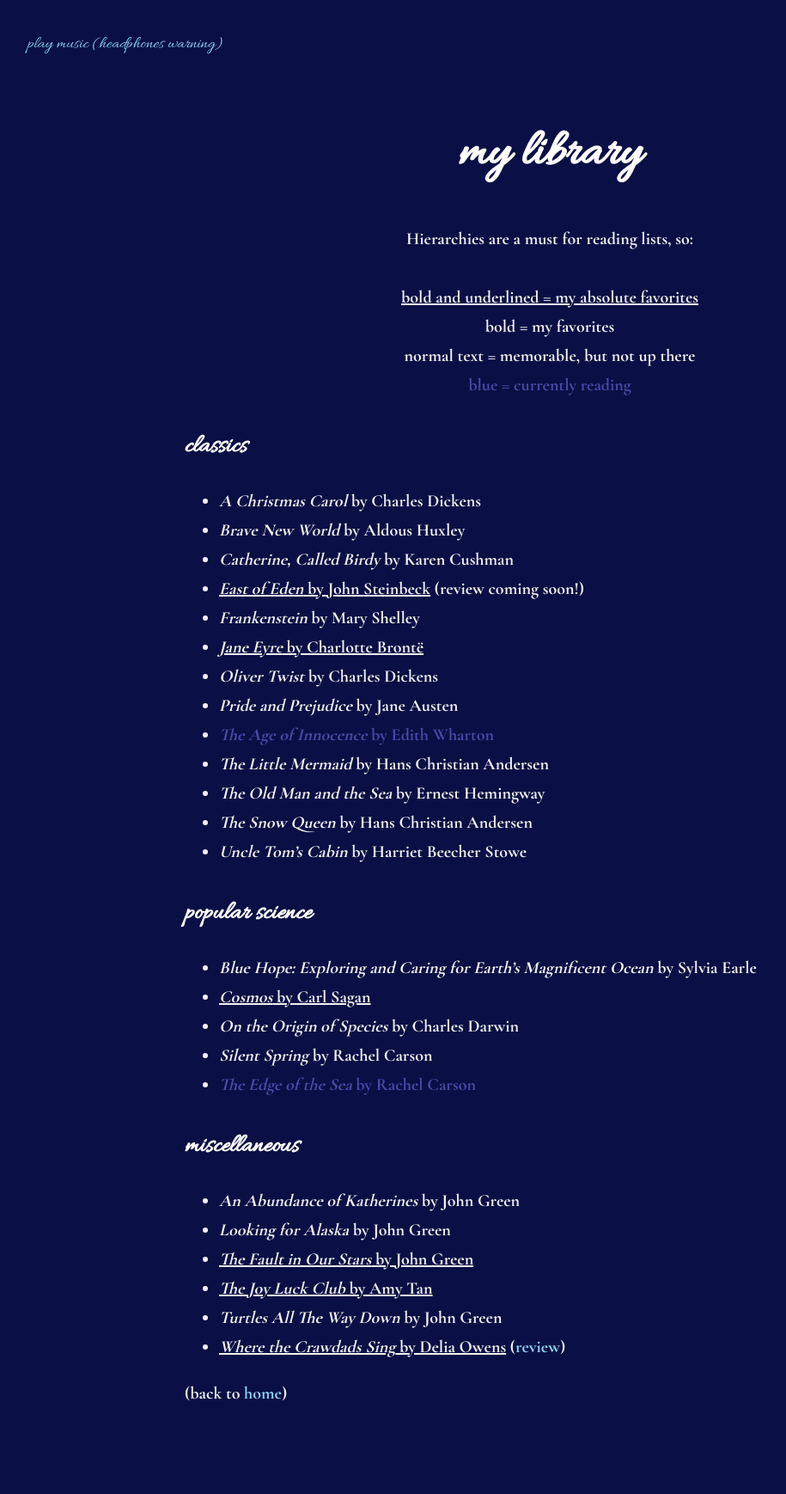
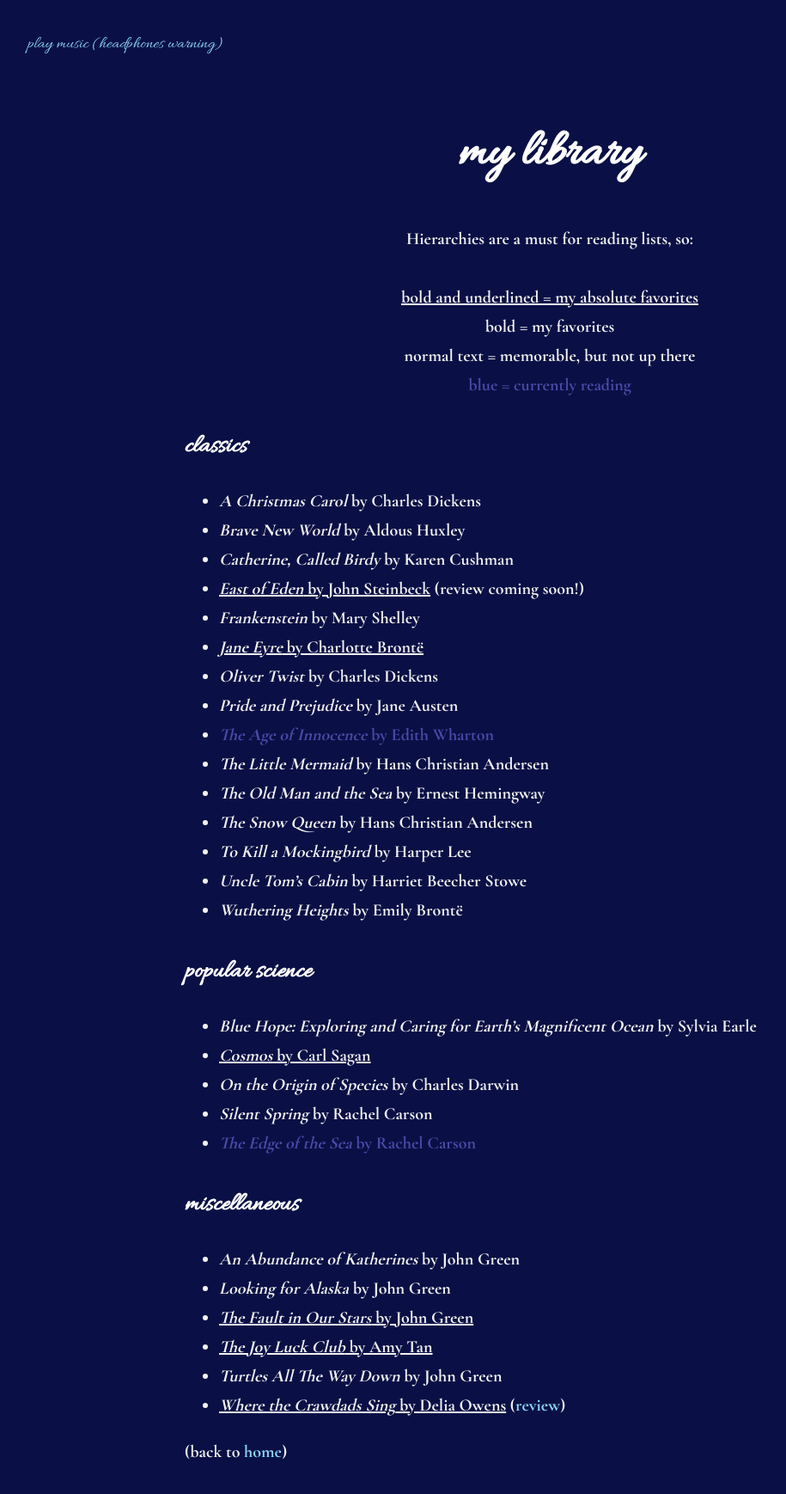
Before and after one commit to leucinemymind/leucinemymind.github.io, a Jekyll site: the page built from books.md, in a window 1280 px wide. Shown: the whole page at 86% size, without its empty margins (0-915 px from the left). Built offline with Jekyll 4.4.1, drawn with Linux system fonts in a browser that asks for light colours; our own code applies the rules of GitHub Pages for plain Markdown files; before the commit the page ends 1670 px from its top, so only the background shows below that.

Commit message:
guess what more books

```diff
--- a/books.md
+++ b/books.md
@@ -32,7 +32,9 @@ normal text = memorable, but not up there <br/>
 - *The Little Mermaid* by Hans Christian Andersen
 - *The Old Man and the Sea* by Ernest Hemingway
 - *The Snow Queen* by Hans Christian Andersen
+- ***To Kill a Mockingbird*** **by Harper Lee**
 - *Uncle Tom's Cabin* by Harriet Beecher Stowe
+- *Wuthering Heights* by Emily Brontë
 
 ### popular science
 
```
